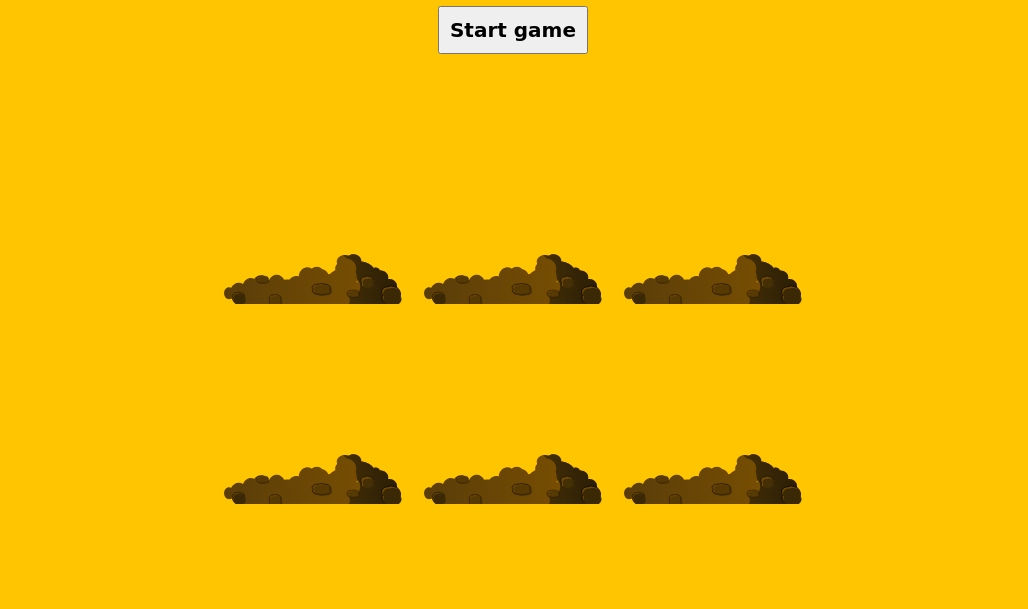
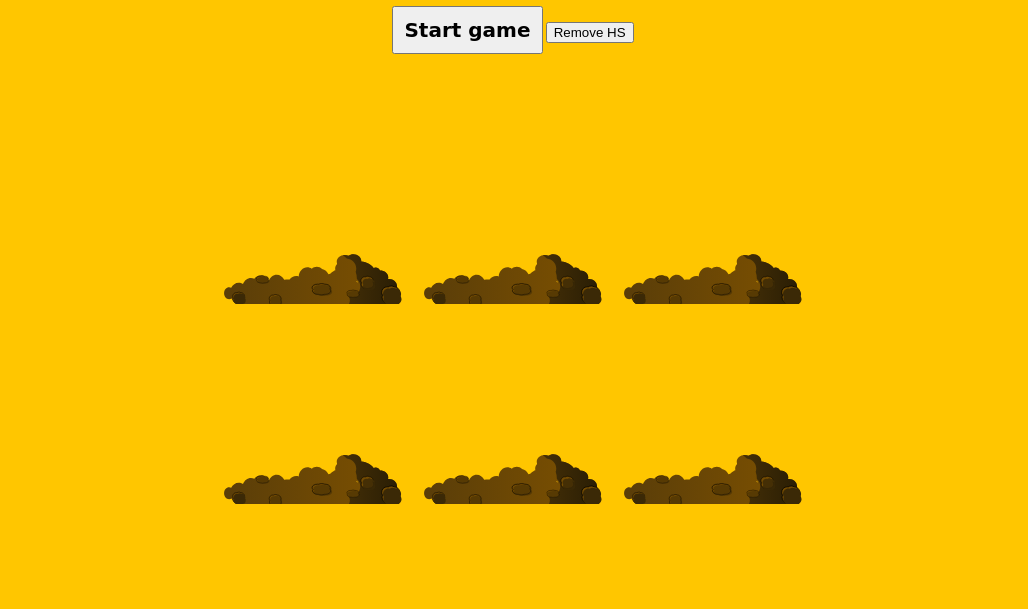
Before and after one commit to PavelDubina/Whack-A-Mole-Game, a plain HTML site: page index.html in a window 1280 px wide. Shown: the part 191-800 px from the top of the page, without its empty margins (127-1155 px from the left). Drawn offline with Linux system fonts and the light colour scheme.

Commit message:
feat: add btn

```diff
--- a/index.html
+++ b/index.html
@@ -8,7 +8,11 @@
 </head>
 <body>
     <h1>Whack A Mole!<span class="score">0</span></h1>
-    <button class="startBtn">Start game</button>
+    <div class="container">
+        <button class="startBtn">Start game</button>
+        <span class="high-score"></span>
+        <button class="removeBtn">Remove HS</button>
+    </div>
     <div class="game">
         <div class="hole hole1">
             <div class="mole"></div>
```
